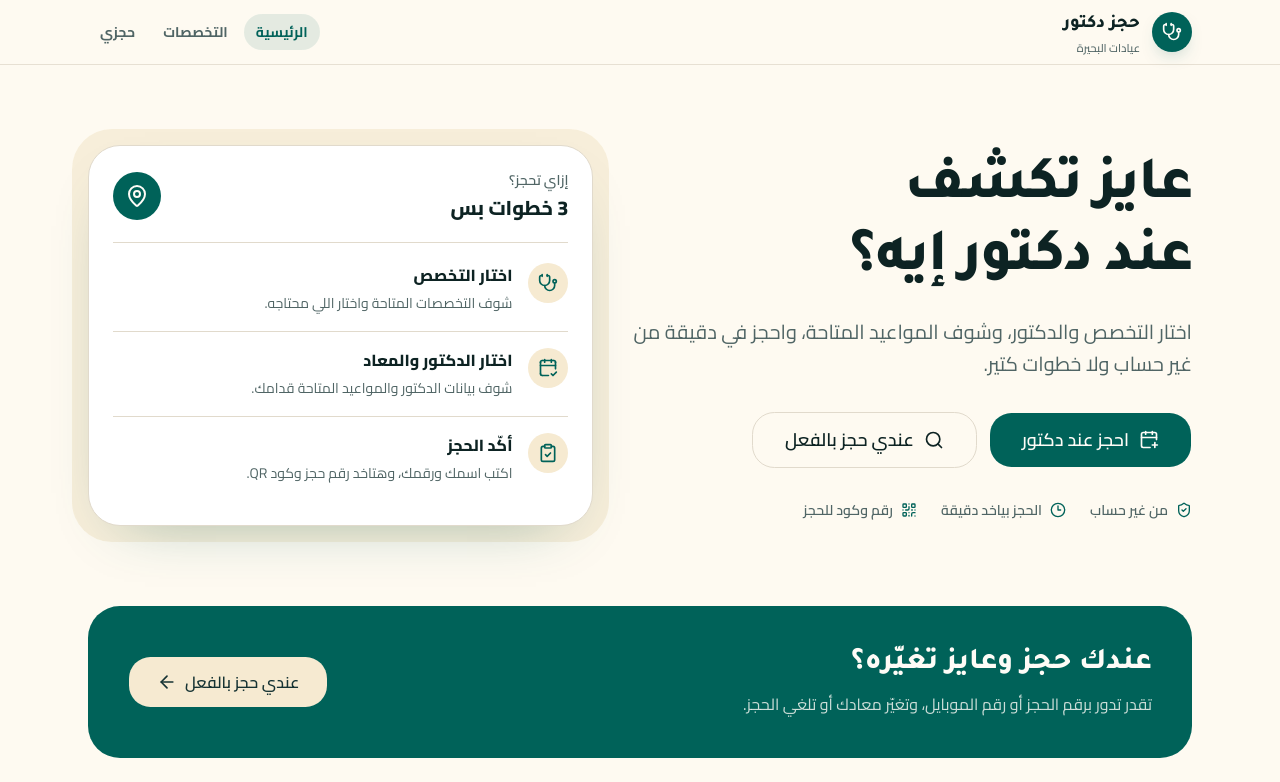
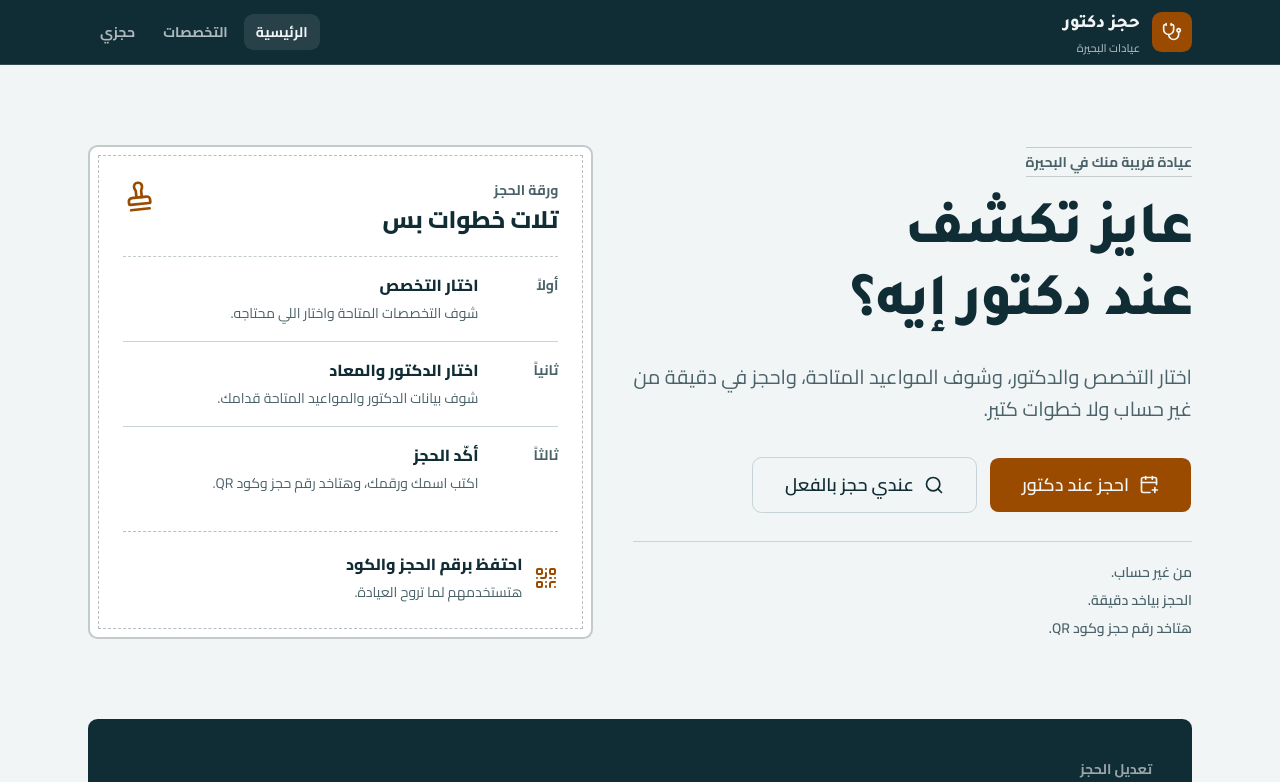
Before and after one commit to omarbadrJr/docor-reservation-demo, a Next.js app: page / in a window 1280 px wide. Shown: the top 782 px of the page. Built offline with nearby package versions, Linux system fonts and the light colour scheme.

Commit message:
polish: rewrite UI around appointment slip and stamp

```diff
--- a/src/app/(patient)/page.tsx
+++ b/src/app/(patient)/page.tsx
@@ -1,35 +1,24 @@
 import Link from "next/link";
-import {
-  ArrowLeft,
-  CalendarCheck2,
-  CalendarPlus,
-  ClipboardCheck,
-  Clock3,
-  MapPin,
-  QrCode,
-  Search,
-  ShieldCheck,
-  Stethoscope,
-} from "lucide-react";
+import { CalendarPlus, QrCode, Search, Stamp } from "lucide-react";
 
 import { buttonVariants } from "@/components/ui/button";
 import { cn } from "@/lib/utils";
 
 const steps = [
   {
+    order: "أولاً",
     title: "اختار التخصص",
     description: "شوف التخصصات المتاحة واختار اللي محتاجه.",
-    icon: Stethoscope,
   },
   {
+    order: "ثانياً",
     title: "اختار الدكتور والمعاد",
     description: "شوف بيانات الدكتور والمواعيد المتاحة قدامك.",
-    icon: CalendarCheck2,
   },
   {
+    order: "ثالثاً",
     title: "أكّد الحجز",
     description: "اكتب اسمك ورقمك، وهتاخد رقم حجز وكود QR.",
-    icon: ClipboardCheck,
   },
 ];
 
@@ -38,6 +27,9 @@ export default function HomePage() {
     <div className="mx-auto w-full max-w-6xl px-4 pb-16 sm:px-6">
       <section className="grid gap-10 py-10 sm:py-14 lg:grid-cols-[1.05fr_0.95fr] lg:items-center lg:py-20">
         <div className="max-w-2xl">
+          <p className="mb-5 inline-flex border-y border-foreground/20 py-1 text-sm font-bold text-muted-foreground">
+            عيادة قريبة منك في البحيرة
+          </p>
           <h1 className="text-balance text-4xl leading-[1.2] font-extrabold tracking-tight sm:text-5xl lg:text-6xl">
             عايز تكشف عند دكتور إيه؟
           </h1>
@@ -69,47 +61,34 @@ export default function HomePage() {
             </Link>
           </div>
 
-          <ul className="mt-8 flex flex-wrap gap-x-6 gap-y-3 text-sm font-semibold text-muted-foreground">
-            <li className="flex items-center gap-2">
-              <ShieldCheck className="size-4 text-primary" aria-hidden="true" />
-              من غير حساب
-            </li>
-            <li className="flex items-center gap-2">
-              <Clock3 className="size-4 text-primary" aria-hidden="true" />
-              الحجز بياخد دقيقة
-            </li>
-            <li className="flex items-center gap-2">
-              <QrCode className="size-4 text-primary" aria-hidden="true" />
-              رقم وكود للحجز
-            </li>
+          <ul className="mt-7 space-y-2 border-t border-border pt-5 text-sm font-semibold text-muted-foreground">
+            <li>من غير حساب.</li>
+            <li>الحجز بياخد دقيقة.</li>
+            <li>هتاخد رقم حجز وكود QR.</li>
           </ul>
         </div>
 
         <div className="relative">
-          <div
-            className="absolute -inset-3 -z-10 rounded-[2.5rem] bg-secondary/70 sm:-inset-4"
-            aria-hidden="true"
-          />
-          <div className="rounded-[2rem] border border-border bg-card p-5 shadow-[0_24px_60px_-36px_rgba(15,95,92,0.45)] sm:p-6">
-            <div className="flex items-center justify-between gap-4 border-b border-border pb-5">
-              <div>
-                <p className="text-sm font-semibold text-muted-foreground">
-                  إزاي تحجز؟
-                </p>
-                <p className="mt-1 text-xl font-extrabold">3 خطوات بس</p>
+          <div className="rounded-md border-2 border-foreground/25 bg-card p-2">
+            <div className="border border-dashed border-foreground/30 p-5 sm:p-6">
+              <div className="flex items-start justify-between gap-4 border-b border-dashed border-foreground/25 pb-5">
+                <div>
+                  <p className="text-sm font-bold text-muted-foreground">
+                    ورقة الحجز
+                  </p>
+                  <p className="mt-1 text-2xl font-extrabold">تلات خطوات بس</p>
+                </div>
+                <Stamp
+                  className="size-8 -rotate-6 text-primary"
+                  aria-hidden="true"
+                />
               </div>
-              <span className="flex size-12 items-center justify-center rounded-2xl bg-primary text-primary-foreground">
-                <MapPin className="size-6" aria-hidden="true" />
-              </span>
-            </div>
 
-            <ol className="mt-1 divide-y divide-border">
-              {steps.map((step) => {
-                const Icon = step.icon;
-                return (
+              <ol className="divide-y divide-border">
+                {steps.map((step) => (
                   <li key={step.title} className="flex gap-4 py-4">
-                    <span className="flex size-10 shrink-0 items-center justify-center rounded-xl bg-secondary text-primary">
-                      <Icon className="size-5" aria-hidden="true" />
+                    <span className="w-16 shrink-0 pt-0.5 text-sm font-bold text-muted-foreground">
+                      {step.order}
                     </span>
                     <div>
                       <p className="font-extrabold">{step.title}</p>
@@ -118,20 +97,33 @@ export default function HomePage() {
                       </p>
                     </div>
                   </li>
-                );
-              })}
-            </ol>
+                ))}
+              </ol>
+
+              <div className="mt-5 border-t border-dashed border-foreground/30 pt-5">
+                <div className="flex items-center gap-3">
+                  <QrCode className="size-6 shrink-0 text-primary" aria-hidden="true" />
+                  <div>
+                    <p className="font-extrabold">احتفظ برقم الحجز والكود</p>
+                    <p className="mt-1 text-sm leading-6 text-muted-foreground">
+                      هتستخدمهم لما تروح العيادة.
+                    </p>
+                  </div>
+                </div>
+              </div>
+            </div>
           </div>
         </div>
       </section>
 
-      <section className="mb-8 rounded-[2rem] bg-primary px-6 py-8 text-primary-foreground sm:px-10 sm:py-10">
+      <section className="mb-8 rounded-md bg-foreground px-6 py-8 text-background sm:px-10 sm:py-10">
         <div className="flex flex-col gap-6 sm:flex-row sm:items-center sm:justify-between">
           <div className="max-w-xl">
-            <h2 className="text-2xl font-extrabold sm:text-3xl">
+            <p className="text-sm font-bold text-background/60">تعديل الحجز</p>
+            <h2 className="mt-2 text-2xl font-extrabold sm:text-3xl">
               عندك حجز وعايز تغيّره؟
             </h2>
-            <p className="mt-2 leading-7 text-primary-foreground/80">
+            <p className="mt-2 leading-7 text-background/75">
               تقدر تدور برقم الحجز أو رقم الموبايل، وتغيّر معادك أو تلغي الحجز.
             </p>
           </div>
@@ -143,7 +135,6 @@ export default function HomePage() {
             )}
           >
             عندي حجز بالفعل
-            <ArrowLeft className="size-5" aria-hidden="true" />
           </Link>
         </div>
       </section>
--- a/src/app/globals.css
+++ b/src/app/globals.css
@@ -29,6 +29,7 @@
   --color-destructive: var(--destructive);
   --color-accent-foreground: var(--accent-foreground);
   --color-accent: var(--accent);
+  /* --muted is a surface; --muted-foreground is the AA text token. avoid-ai-design-ignore: C9 */
   --color-muted-foreground: var(--muted-foreground);
   --color-muted: var(--muted);
   --color-secondary-foreground: var(--secondary-foreground);
@@ -49,72 +50,38 @@
 }
 
 :root {
-  --background: oklch(0.985 0.012 85);
-  --foreground: oklch(0.24 0.028 195);
-  --card: oklch(1 0 0);
-  --card-foreground: oklch(0.24 0.028 195);
-  --popover: oklch(1 0 0);
-  --popover-foreground: oklch(0.24 0.028 195);
-  --primary: oklch(0.44 0.09 185);
-  --primary-foreground: oklch(0.99 0.006 85);
-  --secondary: oklch(0.94 0.035 85);
-  --secondary-foreground: oklch(0.3 0.035 195);
-  --muted: oklch(0.955 0.018 85);
-  --muted-foreground: oklch(0.49 0.025 195);
-  --accent: oklch(0.93 0.045 40);
-  --accent-foreground: oklch(0.38 0.08 35);
-  --destructive: oklch(0.57 0.19 27);
-  --border: oklch(0.89 0.02 85);
-  --input: oklch(0.89 0.02 85);
-  --ring: oklch(0.55 0.09 185);
-  --chart-1: oklch(0.55 0.1 185);
-  --chart-2: oklch(0.7 0.12 45);
-  --chart-3: oklch(0.62 0.08 130);
-  --chart-4: oklch(0.48 0.06 250);
-  --chart-5: oklch(0.75 0.06 85);
-  --radius: 1rem;
-  --sidebar: oklch(0.24 0.04 195);
-  --sidebar-foreground: oklch(0.97 0.01 85);
-  --sidebar-primary: oklch(0.78 0.09 85);
-  --sidebar-primary-foreground: oklch(0.24 0.04 195);
-  --sidebar-accent: oklch(0.32 0.04 195);
-  --sidebar-accent-foreground: oklch(0.99 0.006 85);
-  --sidebar-border: oklch(1 0 0 / 12%);
-  --sidebar-ring: oklch(0.78 0.09 85);
-}
-
-.dark {
-  --background: oklch(0.18 0.02 195);
-  --foreground: oklch(0.96 0.012 85);
-  --card: oklch(0.22 0.025 195);
-  --card-foreground: oklch(0.96 0.012 85);
-  --popover: oklch(0.22 0.025 195);
-  --popover-foreground: oklch(0.96 0.012 85);
-  --primary: oklch(0.72 0.09 185);
-  --primary-foreground: oklch(0.16 0.02 195);
-  --secondary: oklch(0.28 0.03 195);
-  --secondary-foreground: oklch(0.96 0.012 85);
-  --muted: oklch(0.27 0.025 195);
-  --muted-foreground: oklch(0.72 0.02 85);
-  --accent: oklch(0.34 0.06 40);
-  --accent-foreground: oklch(0.95 0.02 85);
-  --destructive: oklch(0.7 0.17 27);
-  --border: oklch(1 0 0 / 12%);
-  --input: oklch(1 0 0 / 16%);
-  --ring: oklch(0.65 0.08 185);
-  --chart-1: oklch(0.72 0.09 185);
-  --chart-2: oklch(0.76 0.12 45);
-  --chart-3: oklch(0.68 0.08 130);
-  --chart-4: oklch(0.62 0.06 250);
-  --chart-5: oklch(0.8 0.06 85);
-  --sidebar: oklch(0.2 0.035 195);
-  --sidebar-foreground: oklch(0.96 0.012 85);
-  --sidebar-primary: oklch(0.78 0.09 85);
-  --sidebar-primary-foreground: oklch(0.2 0.035 195);
-  --sidebar-accent: oklch(0.28 0.035 195);
-  --sidebar-accent-foreground: oklch(0.99 0.006 85);
-  --sidebar-border: oklch(1 0 0 / 10%);
-  --sidebar-ring: oklch(0.78 0.09 85);
+  --background: #f1f5f6;
+  --foreground: #102c34;
+  --card: #ffffff;
+  --card-foreground: #102c34;
+  --popover: #ffffff;
+  --popover-foreground: #102c34;
+  --primary: #9a4b00;
+  --primary-foreground: #f1f5f6;
+  --secondary: #e3ebec;
+  --secondary-foreground: #102c34;
+  --muted: #e6edef;
+  --muted-foreground: #4a6269;
+  --accent: #e3ebec;
+  --accent-foreground: #102c34;
+  --destructive: #a4302a;
+  --border: #c7d3d6;
+  --input: #c7d3d6;
+  --ring: #9a4b00;
+  --chart-1: #9a4b00;
+  --chart-2: #4a6269;
+  --chart-3: #176b57;
+  --chart-4: #3d5a80;
+  --chart-5: #c7d3d6;
+  --radius: 0.75rem;
+  --sidebar: #102c34;
+  --sidebar-foreground: #f1f5f6;
+  --sidebar-primary: #e2a05c;
+  --sidebar-primary-foreground: #102c34;
+  --sidebar-accent: #1d3b45;
+  --sidebar-accent-foreground: #f1f5f6;
+  --sidebar-border: rgb(255 255 255 / 14%);
+  --sidebar-ring: #e2a05c;
 }
 
 @layer base {
@@ -148,4 +115,18 @@
     outline: 2px solid var(--ring);
     outline-offset: 2px;
   }
+
+  @media (prefers-reduced-motion: reduce) {
+    html {
+      scroll-behavior: auto;
+    }
+
+    *,
+    *::before,
+    *::after {
+      animation-duration: 0.01ms !important;
+      animation-iteration-count: 1 !important;
+      transition-duration: 0.01ms !important;
+    }
+  }
 }
--- a/src/app/layout.tsx
+++ b/src/app/layout.tsx
@@ -25,7 +25,7 @@ export const metadata: Metadata = {
 };
 
 export const viewport: Viewport = {
-  themeColor: "#0f5f5c",
+  themeColor: "#102c34",
   colorScheme: "light",
 };
 
--- a/src/components/layout/patient-shell.tsx
+++ b/src/components/layout/patient-shell.tsx
@@ -6,23 +6,28 @@ import { buttonVariants } from "@/components/ui/button";
 import { NavLink } from "@/components/ui/nav-link";
 import { cn } from "@/lib/utils";
 
+const navLinkClassName = "rounded-md";
+const navActiveClassName = "bg-white/10 text-background";
+const navInactiveClassName =
+  "text-background/70 hover:bg-white/10 hover:text-background";
+
 function PatientShell({ children }: { children: React.ReactNode }) {
   return (
     <div className="flex min-h-dvh flex-col">
-      <header className="sticky top-0 z-40 border-b border-border/80 bg-background/90 backdrop-blur">
+      <header className="sticky top-0 z-40 border-b border-white/15 bg-foreground text-background">
         <div className="mx-auto flex h-16 w-full max-w-6xl items-center justify-between gap-4 px-4 sm:px-6">
           <Link
             href="/"
-            className="flex min-h-11 items-center gap-3 rounded-xl focus-visible:ring-3 focus-visible:ring-ring/30 focus-visible:outline-none"
+            className="flex min-h-11 items-center gap-3 rounded-md focus-visible:ring-3 focus-visible:ring-white/30 focus-visible:outline-none"
           >
-            <span className="flex size-10 items-center justify-center rounded-2xl bg-primary text-primary-foreground shadow-[0_8px_20px_-12px_rgba(15,95,92,0.8)]">
+            <span className="flex size-10 items-center justify-center rounded-md bg-primary text-primary-foreground">
               <Stethoscope className="size-5" aria-hidden="true" />
             </span>
             <span className="flex flex-col leading-none">
               <span className="font-heading text-lg font-extrabold">
                 حجز دكتور
               </span>
-              <span className="mt-1 text-[0.7rem] font-medium text-muted-foreground">
+              <span className="mt-1 text-[0.7rem] font-medium text-background/70">
                 عيادات البحيرة
               </span>
             </span>
@@ -32,18 +37,38 @@ function PatientShell({ children }: { children: React.ReactNode }) {
             aria-label="التنقل الرئيسي"
             className="hidden items-center gap-1 sm:flex"
           >
-            <NavLink href="/" exact>
+            <NavLink
+              href="/"
+              exact
+              className={navLinkClassName}
+              activeClassName={navActiveClassName}
+              inactiveClassName={navInactiveClassName}
+            >
               الرئيسية
             </NavLink>
-            <NavLink href="/specialties">التخصصات</NavLink>
-            <NavLink href="/my-booking">حجزي</NavLink>
+            <NavLink
+              href="/specialties"
+              className={navLinkClassName}
+              activeClassName={navActiveClassName}
+              inactiveClassName={navInactiveClassName}
+            >
+              التخصصات
+            </NavLink>
+            <NavLink
+              href="/my-booking"
+              className={navLinkClassName}
+              activeClassName={navActiveClassName}
+              inactiveClassName={navInactiveClassName}
+            >
+              حجزي
+            </NavLink>
           </nav>
 
           <Link
             href="/my-booking"
             className={cn(
               buttonVariants({ variant: "outline", size: "default" }),
-              "sm:hidden",
+              "border-white/25 bg-transparent text-background hover:bg-white/10 hover:text-background sm:hidden",
             )}
           >
             حجزي
@@ -53,7 +78,7 @@ function PatientShell({ children }: { children: React.ReactNode }) {
 
       <main className="flex-1">{children}</main>
 
-      <footer className="border-t border-border bg-card/60">
+      <footer className="border-t border-border bg-card">
         <div className="mx-auto flex w-full max-w-6xl flex-col gap-2 px-4 py-8 text-sm text-muted-foreground sm:flex-row sm:items-center sm:justify-between sm:px-6">
           <p>حجز دكتور — خدمة تجريبية لعيادات في البحيرة.</p>
           <p>من غير حساب. الحجز بيتم في خطوات بسيطة.</p>
--- a/src/components/ui/button.tsx
+++ b/src/components/ui/button.tsx
@@ -3,7 +3,7 @@ import { cva, type VariantProps } from "class-variance-authority"
 import { cn } from "cn"
 
 const buttonVariants = cva(
-  "group/button inline-flex shrink-0 items-center justify-center rounded-xl border border-transparent bg-clip-padding text-base font-semibold whitespace-nowrap transition-all outline-none select-none focus-visible:border-ring focus-visible:ring-3 focus-visible:ring-ring/50 active:not-aria-[haspopup]:translate-y-px disabled:pointer-events-none disabled:opacity-50 aria-invalid:border-destructive aria-invalid:ring-3 aria-invalid:ring-destructive/20 dark:aria-invalid:border-destructive/50 dark:aria-invalid:ring-destructive/40 [&_svg]:pointer-events-none [&_svg]:shrink-0 [&_svg:not([class*='size-'])]:size-5",
+  "group/button inline-flex shrink-0 items-center justify-center rounded-md border border-transparent bg-clip-padding text-base font-semibold whitespace-nowrap transition-colors outline-none select-none focus-visible:border-ring focus-visible:ring-3 focus-visible:ring-ring/50 active:not-aria-[haspopup]:translate-y-px disabled:pointer-events-none disabled:opacity-50 aria-invalid:border-destructive aria-invalid:ring-3 aria-invalid:ring-destructive/20 dark:aria-invalid:border-destructive/50 dark:aria-invalid:ring-destructive/40 [&_svg]:pointer-events-none [&_svg]:shrink-0 [&_svg:not([class*='size-'])]:size-5",
   {
     variants: {
       variant: {
--- a/src/components/ui/card.tsx
+++ b/src/components/ui/card.tsx
@@ -7,7 +7,7 @@ function Card({ className, ...props }: React.ComponentProps<"div">) {
     <div
       data-slot="card"
       className={cn(
-        "rounded-2xl border border-border bg-card text-card-foreground shadow-[0_18px_50px_-38px_rgba(15,95,92,0.55)]",
+        "rounded-md border border-border bg-card text-card-foreground",
         className,
       )}
       {...props}
--- a/src/components/ui/dialog.tsx
+++ b/src/components/ui/dialog.tsx
@@ -17,11 +17,11 @@ function DialogContent({
 }: React.ComponentProps<typeof DialogPrimitive.Popup>) {
   return (
     <DialogPrimitive.Portal>
-      <DialogPrimitive.Backdrop className="fixed inset-0 z-50 bg-foreground/45 backdrop-blur-[2px]" />
+      <DialogPrimitive.Backdrop className="fixed inset-0 z-50 bg-foreground/55" />
       <DialogPrimitive.Viewport className="fixed inset-0 z-50 flex items-center justify-center p-4">
         <DialogPrimitive.Popup
           className={cn(
-            "relative max-h-[min(42rem,calc(100dvh-2rem))] w-full max-w-lg overflow-y-auto rounded-3xl border border-border bg-card p-6 text-card-foreground shadow-[0_30px_90px_-36px_rgba(15,95,92,0.55)]",
+            "relative max-h-[min(42rem,calc(100dvh-2rem))] w-full max-w-lg overflow-y-auto rounded-md border-2 border-foreground/20 bg-card p-6 text-card-foreground",
             className,
           )}
           {...props}
@@ -29,7 +29,7 @@ function DialogContent({
           {children}
           <DialogPrimitive.Close
             aria-label="اقفل"
-            className="absolute top-4 left-4 inline-flex size-10 items-center justify-center rounded-xl text-muted-foreground transition-colors hover:bg-muted hover:text-foreground focus-visible:ring-3 focus-visible:ring-ring/30"
+            className="absolute top-4 left-4 inline-flex size-10 items-center justify-center rounded-md text-muted-foreground transition-colors hover:bg-muted hover:text-foreground focus-visible:ring-3 focus-visible:ring-ring/30"
           >
             <X className="size-5" aria-hidden="true" />
           </DialogPrimitive.Close>
--- a/src/components/ui/input.tsx
+++ b/src/components/ui/input.tsx
@@ -8,7 +8,7 @@ function Input({ className, type, ...props }: React.ComponentProps<"input">) {
       type={type}
       data-slot="input"
       className={cn(
-        "flex h-12 w-full rounded-xl border border-input bg-card px-4 py-2 text-base text-foreground shadow-[0_1px_0_rgba(15,95,92,0.04)] transition-colors outline-none",
+        "flex h-12 w-full rounded-md border border-input bg-card px-4 py-2 text-base text-foreground transition-colors outline-none",
         "placeholder:text-muted-foreground/80",
         "focus-visible:border-ring focus-visible:ring-3 focus-visible:ring-ring/20",
         "disabled:cursor-not-allowed disabled:opacity-60",
--- a/src/components/ui/nav-link.tsx
+++ b/src/components/ui/nav-link.tsx
@@ -33,7 +33,7 @@ function NavLink({
       href={href}
       aria-current={active ? "page" : undefined}
       className={cn(
-        "inline-flex items-center gap-2 rounded-xl px-3 py-2 text-sm font-bold transition-colors",
+        "inline-flex items-center gap-2 rounded-md px-3 py-2 text-sm font-bold transition-colors",
         active ? activeClassName : inactiveClassName,
         className,
       )}
```
Also changed, not shown: src/components/layout/dashboard-shell.tsx (+8 -8 lines), src/components/ui/state.tsx (+4 -8 lines), 1 other file (tests, documents, lock files or other folders).
